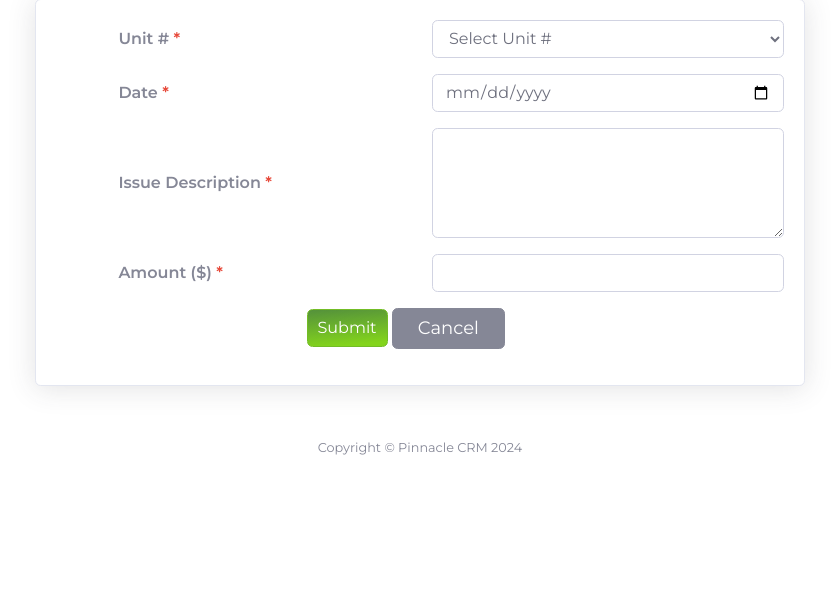
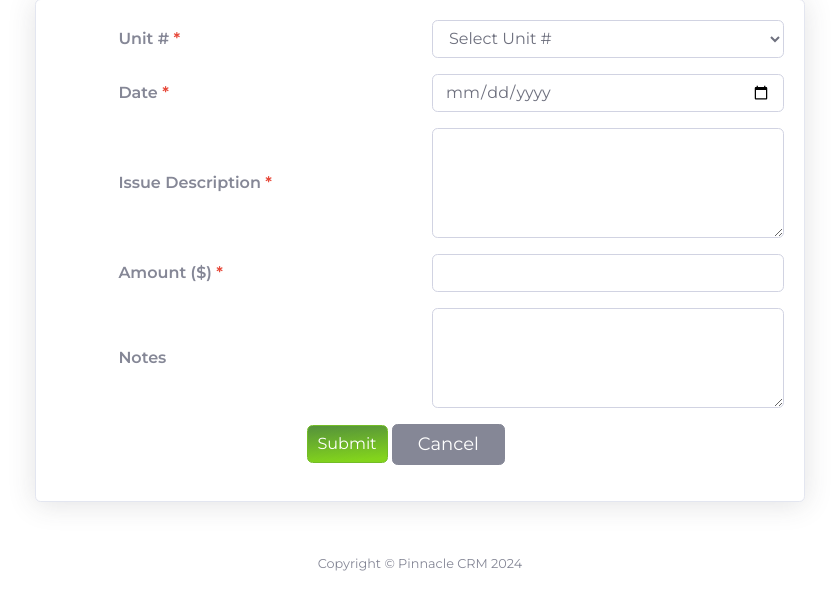
Before and after one commit to magashish/larakari, a Laravel app: page /issue-items/create in a window 1280 px wide. Shown: the part 204-806 px from the top of the page, without its empty margins (220-1059 px from the left). Before the commit the page ends 659 px from the top, so only its background shows below. Run offline with Laravel 10, Linux system fonts and the light colour scheme; the visitor is signed in with stand-in values (Sample User, id 1); data that the repository does not hold is empty; some libraries are stand-ins or nearby versions.

Commit message:
Add Notes field to Issue Items and Maintenance Log
- Migration: adds nullable notes column to maintenance_logs table
- Model: adds notes to fillable
- Controller: all three store methods (storeIssue, storeMaintenance, save)
  now persist the notes field
- Forms: notes textarea added to add_issue_item and add_maintenance_log
- List views: Notes column added to both issue_items and maintenance_logs tables

https://claude.ai/code/session_01Tp3W3kGp1c1wnBxM9TmxL2

```diff
--- a/app/Http/Controllers/MaintenanceLogController.php
+++ b/app/Http/Controllers/MaintenanceLogController.php
@@ -34,7 +34,6 @@ class MaintenanceLogController extends Controller
             'amount'      => 'required|numeric|min:0',
         ]);
 
-        // Use the type from the hidden form field; fall back to 'issue'
         $type = in_array($request->input('type'), ['issue', 'maintenance'])
             ? $request->input('type')
             : 'issue';
@@ -46,6 +45,7 @@ class MaintenanceLogController extends Controller
             'date'        => $request->date,
             'description' => $request->description,
             'amount'      => $request->amount,
+            'notes'       => $request->notes,
         ]);
 
         return redirect()->route('issue-items.index')
@@ -78,7 +78,6 @@ class MaintenanceLogController extends Controller
             'amount'      => 'required|numeric|min:0',
         ]);
 
-        // Use the type from the hidden form field; fall back to 'maintenance'
         $type = in_array($request->input('type'), ['issue', 'maintenance'])
             ? $request->input('type')
             : 'maintenance';
@@ -90,6 +89,7 @@ class MaintenanceLogController extends Controller
             'date'        => $request->date,
             'description' => $request->description,
             'amount'      => $request->amount,
+            'notes'       => $request->notes,
         ]);
 
         return redirect()->route('maintenance-log.index')
@@ -114,6 +114,7 @@ class MaintenanceLogController extends Controller
             'date'        => $request->date,
             'description' => $request->description,
             'amount'      => $request->amount,
+            'notes'       => $request->notes,
         ]);
 
         if ($type === 'issue') {
--- a/app/Models/MaintenanceLog.php
+++ b/app/Models/MaintenanceLog.php
@@ -9,5 +9,5 @@ class MaintenanceLog extends Model
 {
     use HasFactory;
 
-    protected $fillable = ['user_id', 'type', 'unit_id', 'date', 'description', 'amount'];
+    protected $fillable = ['user_id', 'type', 'unit_id', 'date', 'description', 'amount', 'notes'];
 }
--- a/resources/views/add_issue_item.blade.php
+++ b/resources/views/add_issue_item.blade.php
@@ -81,6 +81,16 @@
                         </div>
 
                         <div class="row mb-3">
+                            <label for="notes" class="col-md-4 col-form-label text-md-end">{{ __('Notes') }}</label>
+                            <div class="col-md-6">
+                                <textarea id="notes" name="notes" rows="3" class="form-control @error('notes') is-invalid @enderror">{{ old('notes') }}</textarea>
+                                @error('notes')
+                                <div class="invalid-feedback">{{ $message }}</div>
+                                @enderror
+                            </div>
+                        </div>
+
+                        <div class="row mb-3">
                             <div class="col-md-6 offset-md-4">
                                 <button type="submit" class="btn btn-primary">{{ __('Submit') }}</button>
                                 <a href="{{ route('issue-items.index') }}" class="btn btn-secondary ms-2">{{ __('Cancel') }}</a>
--- a/resources/views/issue_items.blade.php
+++ b/resources/views/issue_items.blade.php
@@ -80,6 +80,7 @@
                             <th>Date</th>
                             <th>Description</th>
                             <th>Amount</th>
+                            <th>Notes</th>
                             <th>Date Created</th>
                             <th>Actions</th>
                         </tr>
@@ -91,6 +92,7 @@
                             <td>{{ \Carbon\Carbon::parse($log->date)->format('F d, Y') }}</td>
                             <td>{{ $log->description }}</td>
                             <td>${{ number_format($log->amount, 2) }}</td>
+                            <td>{{ $log->notes }}</td>
                             <td>{{ \Carbon\Carbon::parse($log->created_at)->format('l, d F Y \a\t h:i A') }}</td>
                             <td class="action">
                                 <form method="post" action="{{ route('issue-items.destroy', $log->id) }}" class="delete-form">
--- a/resources/views/maintenance_logs.blade.php
+++ b/resources/views/maintenance_logs.blade.php
@@ -80,6 +80,7 @@
                             <th>Date</th>
                             <th>Description</th>
                             <th>Amount</th>
+                            <th>Notes</th>
                             <th>Date Created</th>
                             <th>Actions</th>
                         </tr>
@@ -91,6 +92,7 @@
                             <td>{{ \Carbon\Carbon::parse($log->date)->format('F d, Y') }}</td>
                             <td>{{ $log->description }}</td>
                             <td>${{ number_format($log->amount, 2) }}</td>
+                            <td>{{ $log->notes }}</td>
                             <td>{{ \Carbon\Carbon::parse($log->created_at)->format('l, d F Y \a\t h:i A') }}</td>
                             <td class="action">
                                 <form method="post" action="{{ route('maintenance-log.destroy', $log->id) }}" class="delete-form">
```
Also changed, not shown: resources/views/add_maintenance_log.blade.php (+10 -0 lines), database/migrations/2026_04_14_000002_add_notes_to_maintenance_logs_table.php (added).
